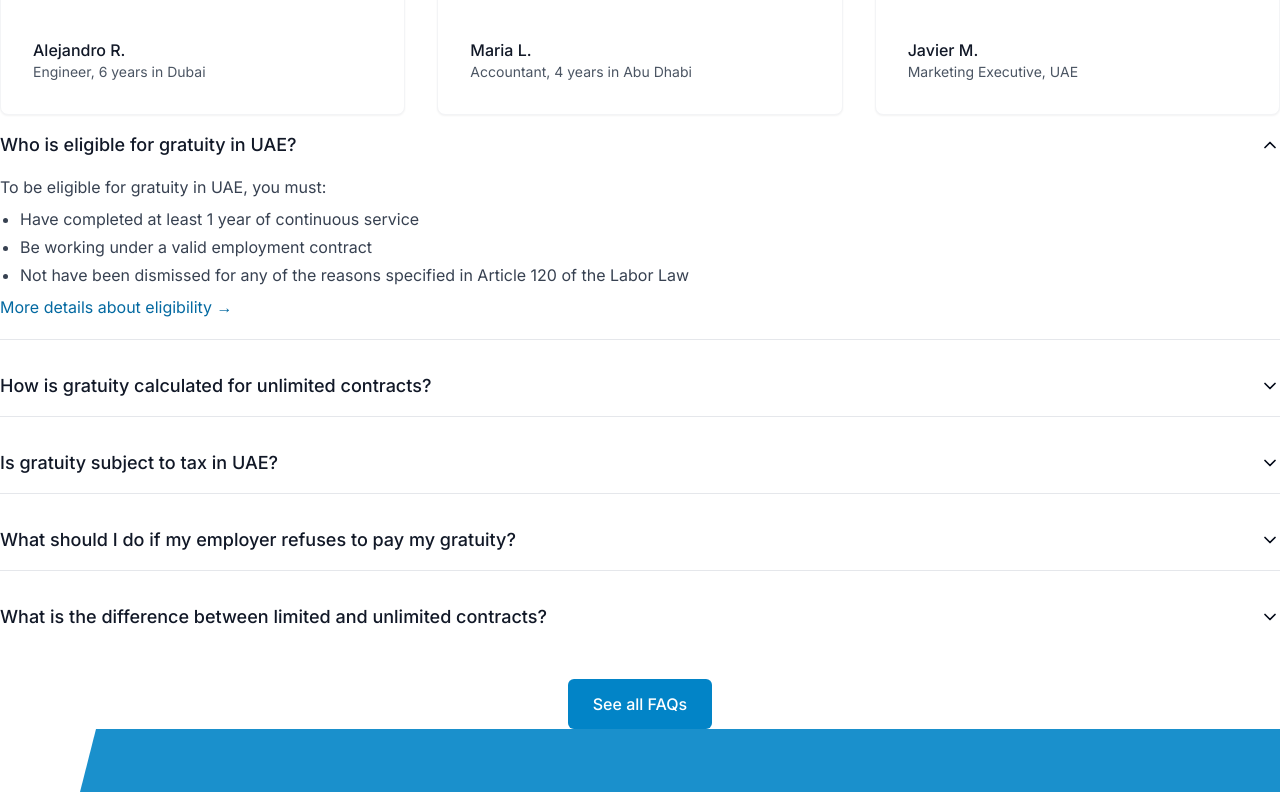
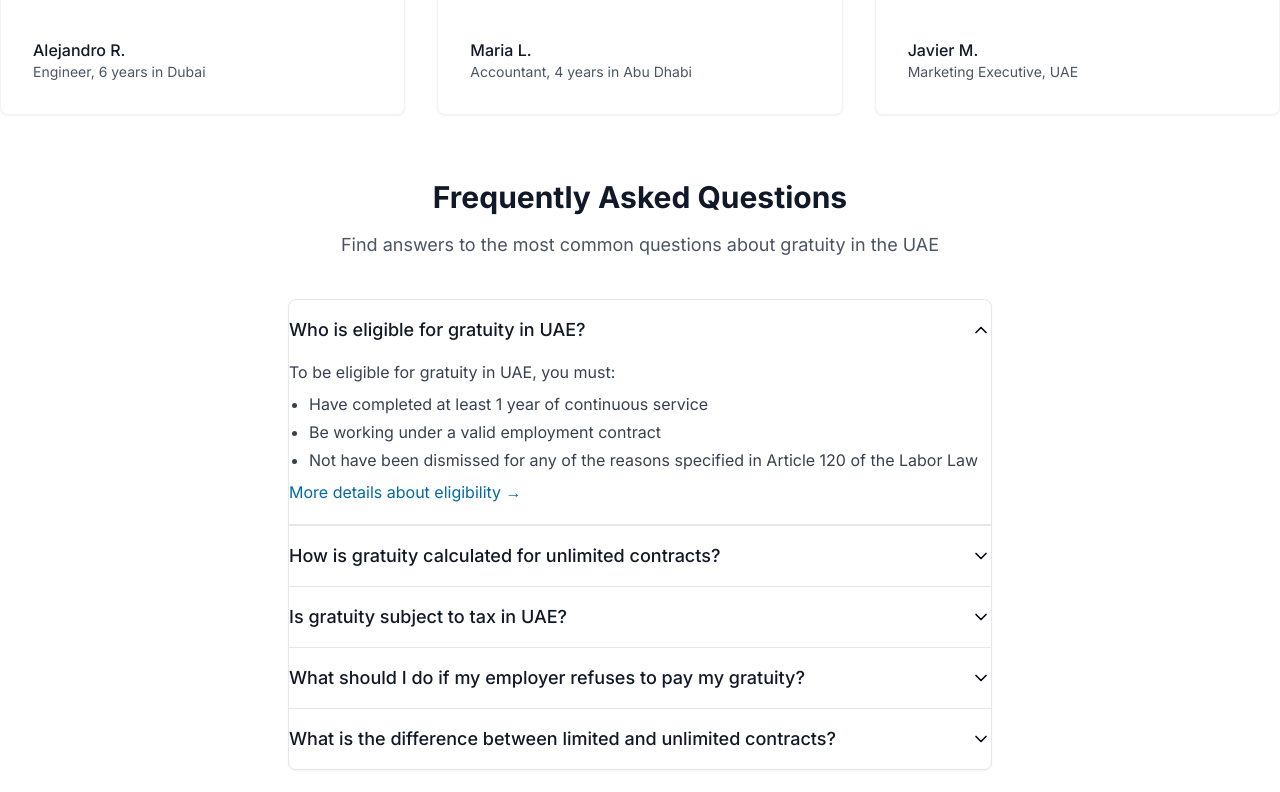
Before and after one commit to modinver/gratuity-calculator-uae, a React (Vite) app: page / in a window 1280 px wide. Shown: the part 2528-3320 px from the top of the page. Built offline with nearby package versions, Linux system fonts and the light colour scheme.

Commit message:
Fix: Homepage FAQ section styling
The styling of the FAQ section on the homepage has been corrected.

```diff
--- a/src/components/FaqSection.tsx
+++ b/src/components/FaqSection.tsx
@@ -144,8 +144,17 @@ const FaqSection = () => {
   ];
 
   return (
-    <div className="w-full">
-      <div className="space-y-4">
+    <section className="bg-white py-12 sm:py-16">
+      <div className="max-w-3xl mx-auto px-4 sm:px-6 lg:px-8">
+        <div className="text-center mb-10">
+          <h2 className="text-2xl sm:text-3xl font-bold text-gray-900">Frequently Asked Questions</h2>
+          <p className="mt-4 text-lg text-gray-600">
+            Find answers to the most common questions about gratuity in the UAE
+          </p>
+        </div>
+
+        <div className="bg-white rounded-lg shadow-sm border border-gray-200 overflow-hidden">
+          <div className="divide-y divide-gray-200">
             {faqs.map((faq, index) => (
               <FaqItem
                 key={index}
@@ -155,6 +164,7 @@ const FaqSection = () => {
                 toggleOpen={() => toggleFaq(index)}
               />
             ))}
+          </div>
         </div>
 
         <div className="mt-8 text-center">
@@ -166,6 +176,7 @@ const FaqSection = () => {
           </Link>
         </div>
       </div>
+    </section>
   );
 };
 
```
Lines whose indentation alone changed are shown as unchanged.
